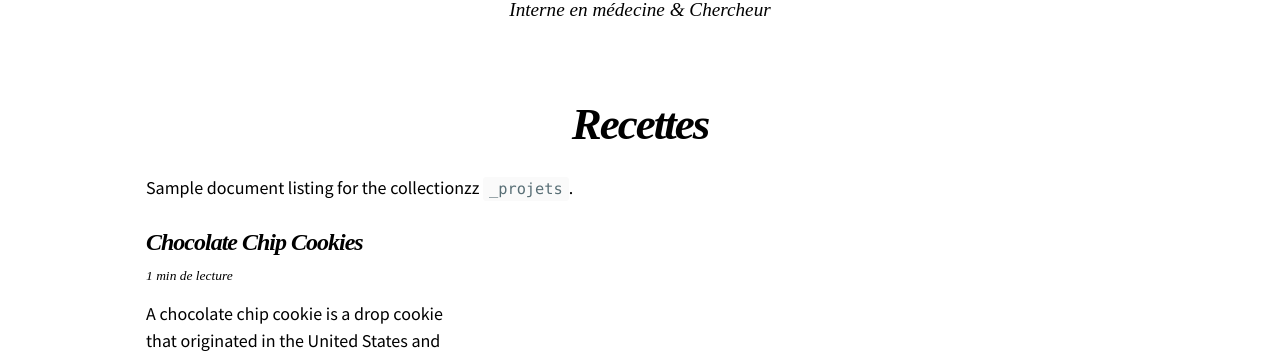
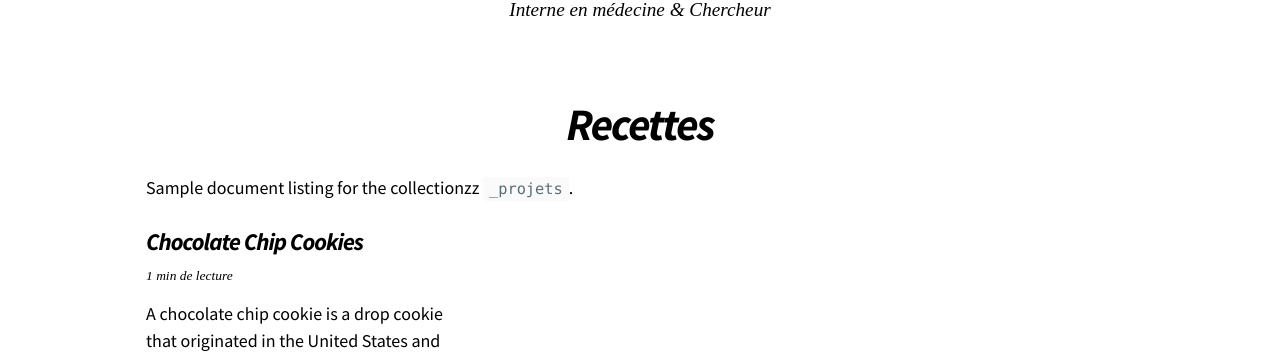
Before and after one commit to Bendjelal/bendjelal.github.io, a Jekyll site: the page built from recipes.md, in a window 1280 px wide. Shown: the part 121-474 px from the top of the page. Built offline with Jekyll 4.4.1, drawn with Linux system fonts in a browser that asks for light colours; nearby versions of some CDN libraries.

Commit message:
Update _variables.scss

```diff
--- a/_sass/so-simple/_variables.scss
+++ b/_sass/so-simple/_variables.scss
@@ -43,8 +43,8 @@
 $monospace-font-family: Menlo, Consolas, Monaco, "Courier New", Courier, monospace !default;
 
 $base-font-family: $sans-serif-font-family !default;
-$headline-font-family: $sans-serif-font-family !default;
-$title-font-family: $serif-font-family !default;
+$headline-font-family: $serif-font-family !default;
+$title-font-family: $sans-serif-font-family !default;
 $description-font-family: $serif-font-family !default;
 $meta-font-family: $serif-font-family !default;
 
```
